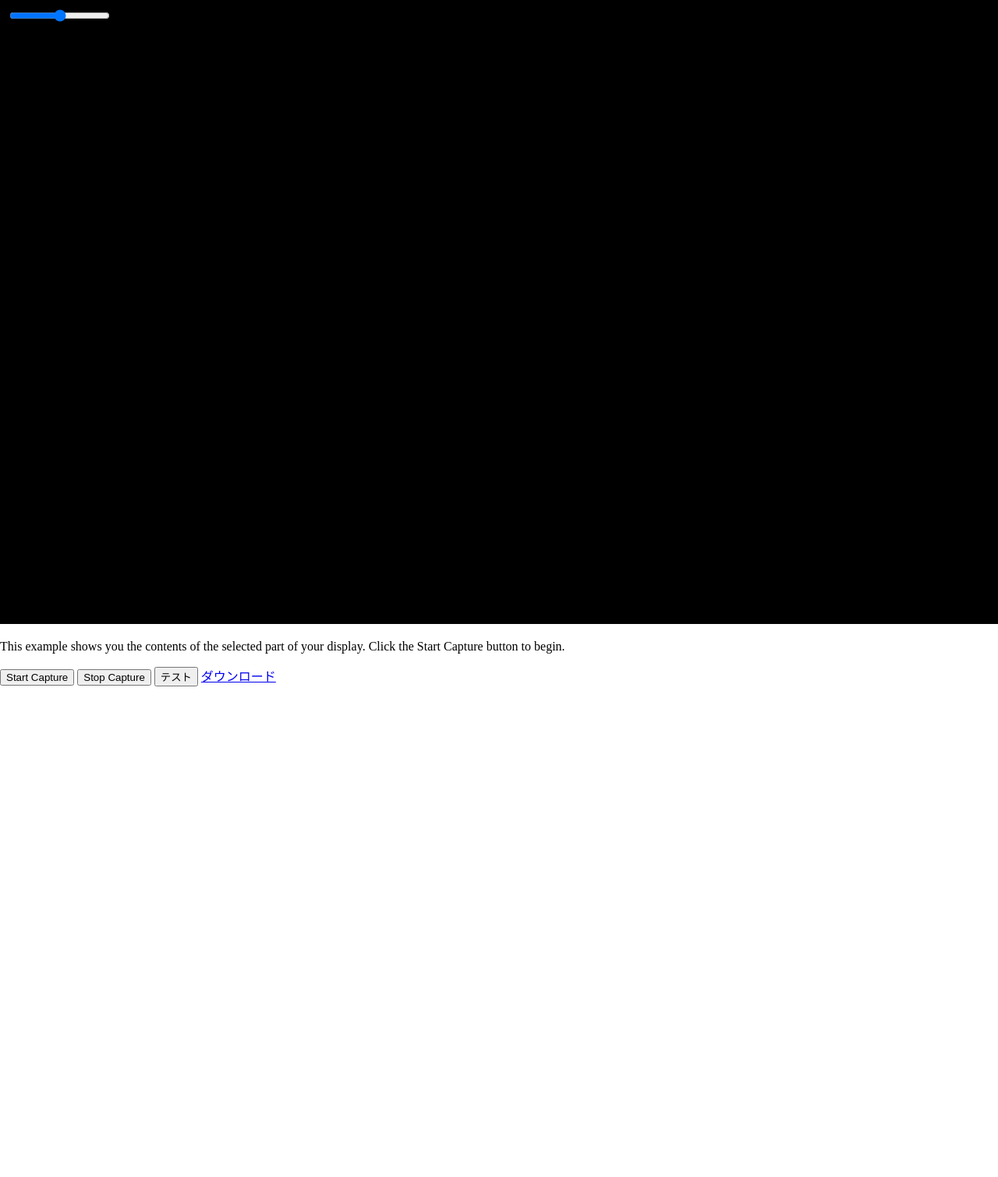
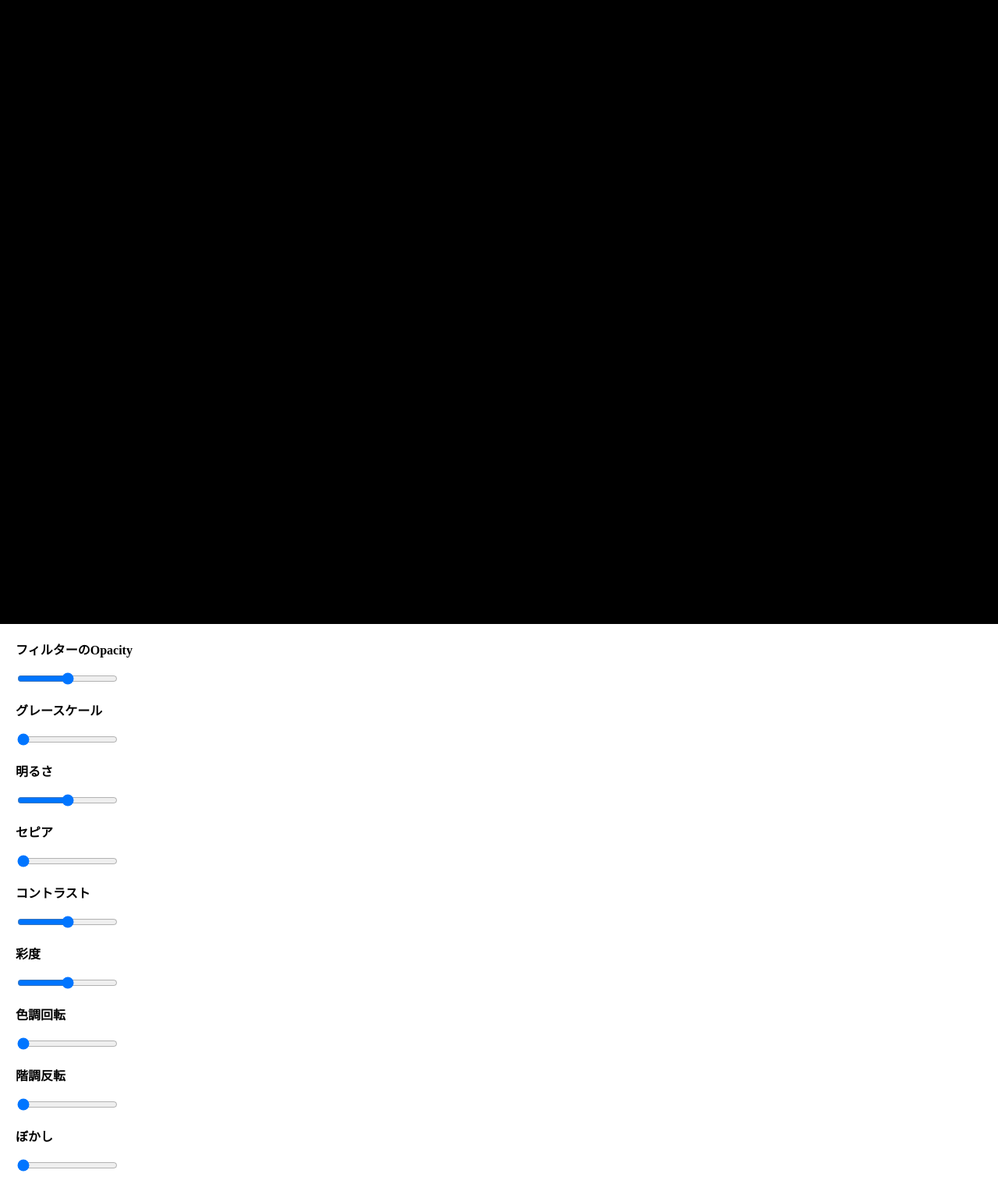
Before and after one commit to KaitoYam/Emosho_Web, a plain HTML site: page index.html in a window 1280 px wide. Shown: the whole page at 78% size. Before the commit the page ends 880 px from the top, so only its background shows below. Drawn offline with nearby package versions, Linux system fonts and the light colour scheme; animation ran at ten frames a second.

Commit message:
filterの調整機能を追加

```diff
--- a/ExampleSimpleScreenCapture.js
+++ b/ExampleSimpleScreenCapture.js
@@ -6,25 +6,24 @@ const test = document.getElementById("test");
 
 // Options for getDisplayMedia()
 var displayMediaOptions = {
-    video: true,
+    video: {
+        width: 4*screen.width,
+        height: 4*screen.height
+    },
     audio: false
 };
 
 // Set event listeners for the start and stop buttons
-startElem.addEventListener("onclick", function (evt) {
-    console.log("startボタン押したよん");
-    console.log(test)
-    startCapture();
-}, false);
+// startElem.addEventListener("onclick", function (evt) {
+//     console.log("startボタン押したよん");
+//     console.log(test)
+//     startCapture();
+// }, false);
 
-stopElem.addEventListener("onclick", function (evt) {
-    console.log("aiueo");
-    stopCapture();
-}, false);
-
-test.addEventListener("onclick", function(evt) {
-    console.log("testtesttest");
-});
+// stopElem.addEventListener("onclick", function (evt) {
+//     console.log("aiueo");
+//     stopCapture();
+// }, false);
 
 async function startCapture(evt) {
     try {
--- a/index.css
+++ b/index.css
@@ -14,7 +14,18 @@ video{
 }
 
 .range_opacity_filter{
-  position: absolute;
+  /* position: absolute;
   top: 10px;
-  left: 10px;
+  left: 10px; */
 }
+
+.bold{
+  font-weight: bold;
+}
+.paramater{
+  padding-left: 20px;
+}
+
+canvas{
+  filter: grayscale(0%) brightness(100%);
+}
--- a/index.html
+++ b/index.html
@@ -11,14 +11,33 @@
     <canvas id="myCanvas"></canvas>
     <img src="" id="filter" class="filter">
     <video id="video" autoplay ></video>
-    <p>This example shows you the contents of the selected part of your display.
-      Click the Start Capture button to begin.</p>
-    <button id="start">Start Capture</button>&nbsp;<button id="stop">Stop Capture</button>
-    <button id="test">
+    <!-- <p>This example shows you the contents of the selected part of your display.
+      Click the Start Capture button to begin.</p> -->
+    <!-- <button id="start">Start Capture</button>&nbsp;<button id="stop">Stop Capture</button> -->
+    <!-- <button id="test">
       テスト
-    </button>
-    <input type="range" min="0.0" max="1.0" step="0.05" class="range_opacity_filter">
-    <a id="download" href="#" download="canvas.jpg">ダウンロード</a>
+    </button> -->
+    <div class="paramater">
+      <p class="bold">フィルターのOpacity</p>
+      <input type="range" min="0.0" max="1.0" step="0.05" class="range_opacity_filter" value="0.5">
+      <p class="bold">グレースケール</p>
+      <input type="range" min="0" max="100" step="5" class="range_grayscale" value="0">
+      <p class="bold">明るさ</p>
+      <input type="range" min="0" max="200" step="10" class="range_brightness" value="100">
+      <p class="bold">セピア</p>
+      <input type="range" min="0" max="100" step="5" class="range_sepia" value="0">
+      <p class="bold">コントラスト</p>
+      <input type="range" min="0" max="200" step="10" class="range_contrast" value="100">
+      <p class="bold">彩度</p>
+      <input type="range" min="0" max="200" step="10" class="range_saturate" value="100">
+      <p class="bold">色調回転</p>
+      <input type="range" min="0" max="360" step="10" class="range_hue-rotate" value="0">
+      <p class="bold">階調反転</p>
+      <input type="range" min="0" max="360" step="10" class="range_invert" value="0">
+      <p class="bold">ぼかし</p>
+      <input type="range" min="0" max="10" step="0.5" class="range_blur" value="0">
+    </div>
+    <a id="download" href="#" download="canvas.jpg" style="display:none;">ダウンロード</a>
     <img id="output" src="">
     <script src="ExampleSimpleScreenCapture.js"></script>
     <script src="index.js"></script>
--- a/index.js
+++ b/index.js
@@ -15,10 +15,57 @@ var filter_imgs = [
 //フィルターのopacity変更
 var filter_opacity = document.getElementsByClassName("range_opacity_filter")[0]
 filter_opacity.addEventListener('change', function(){
-  document.getElementsByClassName("filter")[0].style.opacity = filter_opacity.value;
+  document.getElementsByClassName("filter")[0].style.opacity = filter_opacity.value ;
   console.log(filter_opacity.value)
 })
 
+//グレースケール
+var grayscale = document.getElementsByClassName("range_grayscale")[0]
+grayscale.addEventListener('change', function(){
+  document.getElementById("myCanvas").style.filter = "grayscale("+ grayscale.value+"%) brightness(" + brightness.value +"%) sepia(" + sepia.value + "%) contrast(" + contrast.value + "%)";
+})
+
+//明度の調整
+var brightness = document.getElementsByClassName("range_brightness")[0]
+brightness.addEventListener('change', function(){
+  document.getElementById("myCanvas").style.filter = "grayscale("+ grayscale.value+"%) brightness(" + brightness.value +"%) sepia(" + sepia.value + "%) contrast(" + contrast.value + "%)";
+})
+
+//セピアの調整
+var sepia = document.getElementsByClassName("range_sepia")[0]
+sepia.addEventListener('change', function(){
+  document.getElementById("myCanvas").style.filter = "grayscale("+ grayscale.value+"%) brightness(" + brightness.value +"%) sepia(" + sepia.value + "%) contrast(" + contrast.value + "%)";
+})
+
+//コントラストの調整
+var contrast = document.getElementsByClassName("range_contrast")[0]
+contrast.addEventListener('change', function(){
+  document.getElementById("myCanvas").style.filter = "grayscale("+ grayscale.value+"%) brightness(" + brightness.value +"%) sepia(" + sepia.value + "%) contrast(" + contrast.value + "%)";
+})
+
+//彩度の調整
+var saturate = document.getElementsByClassName("range_saturate")[0]
+saturate.addEventListener('change', function(){
+  document.getElementById("myCanvas").style.filter = "grayscale("+ grayscale.value+"%) brightness(" + brightness.value +"%) sepia(" + sepia.value + "%) contrast(" + contrast.value + "%) saturate(" + saturate.value +"%) hue-rotate(" + hue_rotate.value + "deg) invert(" + invert.value + "%) blur(" + blur.value + "px)";
+})
+
+//色調回転の調整
+var hue_rotate = document.getElementsByClassName("range_hue-rotate")[0]
+hue_rotate.addEventListener('change', function(){
+  document.getElementById("myCanvas").style.filter = "grayscale("+ grayscale.value+"%) brightness(" + brightness.value +"%) sepia(" + sepia.value + "%) contrast(" + contrast.value + "%) saturate(" + saturate.value +"%) hue-rotate(" + hue_rotate.value + "deg) invert(" + invert.value + "%) blur(" + blur.value + "px)";
+})
+
+//階調反転の調整
+var invert = document.getElementsByClassName("range_invert")[0]
+invert.addEventListener('change', function(){
+  document.getElementById("myCanvas").style.filter = "grayscale("+ grayscale.value+"%) brightness(" + brightness.value +"%) sepia(" + sepia.value + "%) contrast(" + contrast.value + "%) saturate(" + saturate.value +"%) hue-rotate(" + hue_rotate.value + "deg) invert(" + invert.value + "%) blur(" + blur.value + "px)";
+})
+
+//ぼかしの調整
+var blur = document.getElementsByClassName("range_blur")[0]
+blur.addEventListener('change', function(){
+  document.getElementById("myCanvas").style.filter = "grayscale("+ grayscale.value+"%) brightness(" + brightness.value +"%) sepia(" + sepia.value + "%) contrast(" + contrast.value + "%) saturate(" + saturate.value +"%) hue-rotate(" + hue_rotate.value + "deg) invert(" + invert.value + "%) blur(" + blur.value + "px)";
+})
 
 function press_button(key){
   if(key.code == 'Enter'){
```
